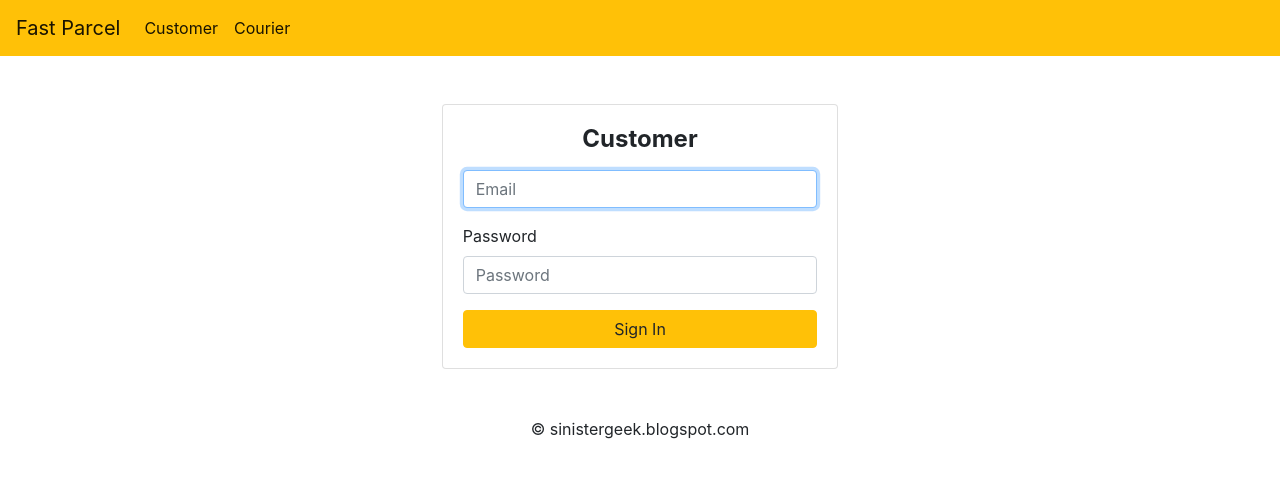
After one commit to sinistergeek/Delivery_System_with_Python, a Django app: page /sign-in/ in a window 1280 px wide. The commit adds this page. Shown: the top 478 px of the page. Run offline with Django 3.2, Linux system fonts and the light colour scheme; some libraries are stand-ins or nearby versions.

Commit message:
Basic_Authentication

```diff
--- a/core/templates/base.html
+++ b/core/templates/base.html
@@ -11,8 +11,9 @@
     {% block head %}{% endblock %}
   </head>
  <body>
-  <nav class="navbar navbar-expand-lg navbar-light bg-warning">
+   <nav class="navbar {% if not request.user.is_authenticated %} navbar-expand-lg {% endif %} navbar-light bg-warning">
     <a class="navbar-brand" href="/">Fast Parcel</a>
+    {% if not request.user.is_authenticated %}
     <button class="navbar-toggler" type="button" data-toggle="collapse" data-target="#navbarSupportedContent" aria-controls="navbarSupportedContent" aria-expanded="false" aria-label="Toggle navigation">
       <span class="navbar-toggler-icon"></span>
     </button>
@@ -20,14 +21,22 @@
     <div class="collapse navbar-collapse" id="navbarSupportedContent">
 
       <ul class="navbar-nav">
-        <li class="nav-item">
-          <a class="nav-link active" aria-current="page" href="#">Customer</a>
+        <li class="nav-item {% if request.GET.next != '/courier/' %}active{% endif %}">
+          <a class="nav-link active" aria-current="page" href="/sign-in/?next=/customer/">Customer</a>
         </li>
-        <li class="nav-item">
-          <a class="nav-link" href="#">Courier</a>
+         <li class="nav-item {% if request.GET.next == '/courier/' %}active{% endif %}">
+          <a class="nav-link active" aria-current="page" href="/sign-in/?next=/courier/">Courier</a>
         </li>
+
       </ul>
     </div>
+    {% else %}
+    <form class="form-inline">
+      <span class="mr-4">{{ request.user.get_full_name|title }}</span>
+      <a href="/sign-out" class="btn btn-outline-dark">Sign Out </a>
+
+    </form>
+    {% endif %}
   </nav>
  {% block content %}{% endblock %}
 
--- /dev/null
+++ b/core/templates/sign-in.html
@@ -0,0 +1,36 @@
+
+{% extends 'base.html' %}
+{% load bootstrap4 %}
+
+{% block content %}
+
+<div class="container-fluid mt-5">
+  <div class="row justify-content-center">
+    <div class="col-lg-4">
+      <div class="card">
+        <div class="card-body">
+          <h4 class="text-center text-upper mb-3">
+          <b>
+            {% if request.GET.next != '/courier/'%}
+            Customer
+            {% else %}
+            Courier
+            {% endif %}
+          </b>
+          </h4>
+          <form method="POST">
+            {% csrf_token %}
+            {% bootstrap_form_errors form %}
+            {% bootstrap_label "Email" %}
+            {% bootstrap_field form.username show_label=False placeholder="Email" %}
+            {% bootstrap_field form.password %}
+            <button class="btn btn-warning btn-block">Sign In</b utton>
+
+          </form>
+        </div>
+      </div>
+    </div>
+  </div>
+</div>
+
+{% endblock %}
--- a/core/views.py
+++ b/core/views.py
@@ -1,11 +1,15 @@
 from django.shortcuts import render
-
+from django.contrib.auth.decorators import login_required
 
 # Create your views here.
 
 def home(request):
     return render(request,'home.html')
+
+@login_required()
 def customer_page(request):
     return render(request,'home.html')
+
+@login_required()
 def courier_page(request):
     return render(request,'home.html')
--- a/fastparcel/settings.py
+++ b/fastparcel/settings.py
@@ -120,3 +120,6 @@ USE_TZ = True
 # https://docs.djangoproject.com/en/3.1/howto/static-files/
 
 STATIC_URL = '/static/'
+
+LOGIN_URL = '/sign-in/'
+LOGIN_REDIRECT_URL = '/'
--- a/fastparcel/urls.py
+++ b/fastparcel/urls.py
@@ -15,10 +15,15 @@ Including another URLconf
 """
 from django.contrib import admin
 from django.urls import path
+from django.contrib.auth import views as auth_views
 from core import views
 urlpatterns = [
     path('admin/', admin.site.urls),
     path('',views.home),
+
+    path('sign-in/',auth_views.LoginView.as_view(template_name="sign-in.html")),
+    path('sign-out/', auth_views.LogoutView.as_view(next_page="/")),
+
     path('customer/',views.customer_page),
     path('courier/',views.courier_page),
 ]
```
Also changed, not shown: db.sqlite3.
